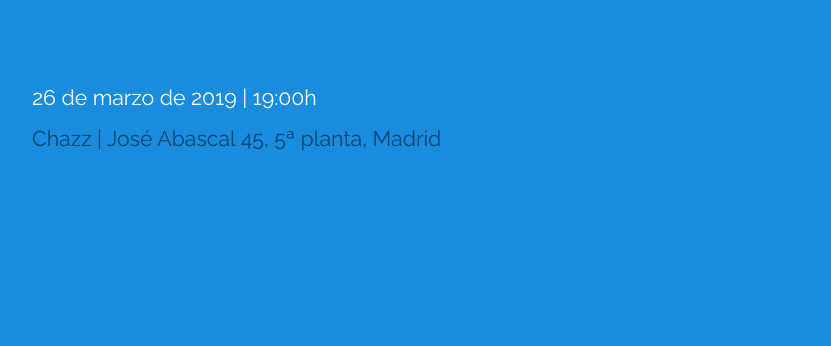
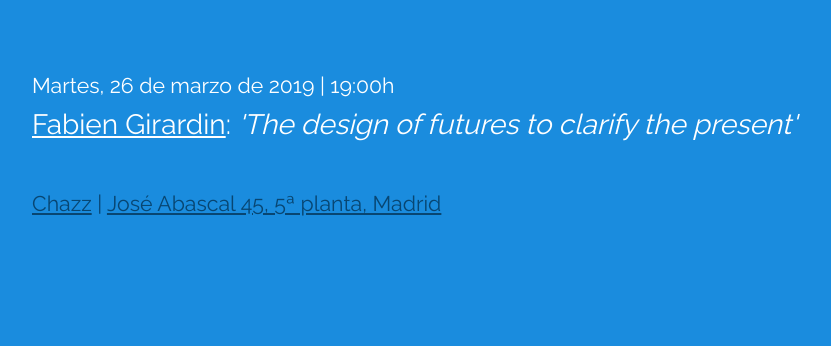
Before and after one commit to chazzdesign/futures-poster, a website: page views/index.html in a window 1280 px wide. Shown: the part 454-800 px from the top of the page, without its empty margins (208-1039 px from the left). Drawn offline with Linux system fonts and the light colour scheme; no server answers.

Commit message:
Updated talk data

```diff
--- a/public/style.css
+++ b/public/style.css
@@ -13,6 +13,10 @@ body {
   font-smoothing: antialiased;
 }
 
+a {
+  color: #ffffff;
+}
+
 .Container {
   width: 800px;
   margin: 100px auto;
@@ -25,8 +29,18 @@ body {
 }
 
 .Event {
-  font-size: 24pt;
+  font-size: 16pt;
   color: #084672;
+}
+
+.Talk {
+  margin: 10px 0 0 0;
+  display: block;
+  font-size: 21pt;
+}
+
+.Talk a {
+
 }
 
 .Date {
@@ -39,8 +53,14 @@ body {
   display: block;
   font-size: 16pt;
   font-weight: thin;
-  margin: 16px 0 0 0;
+  margin: 50px 0 0 0;
   letter-spacing: 0px;
+  color: #084672;
+}
+
+.Address a {
+  font-size: 16pt;
+  font-weight: thin;
   color: #084672;
 }
 
--- a/views/index.html
+++ b/views/index.html
@@ -14,8 +14,10 @@
     <div class="Container">
       <span class="Event">Madrid Speculative Futures</span>
       <h1 class="Title">The future is <button class="Button" data-js="future">bright</button></h1>
-      <span class="Date">26 de marzo de 2019 | 19:00h</span>
-      <span class="Address">Chazz | José Abascal 45, 5ª planta, Madrid</span>
+      <span class="Date">Martes, 26 de marzo de 2019 | 19:00h</span>
+      <span class="Talk">
+        <a href="https://www.girardin.org/fabien/">Fabien Girardin</a>: <i>'The design of futures to clarify the present'</i></span>
+      <span class="Address"><a href="https://chazzdesign.com">Chazz</a> | <a href="https://goo.gl/maps/5D6D1NFMoHt">José Abascal 45, 5ª planta, Madrid</a></span>
     </div>
   </body>
 </html>
```
